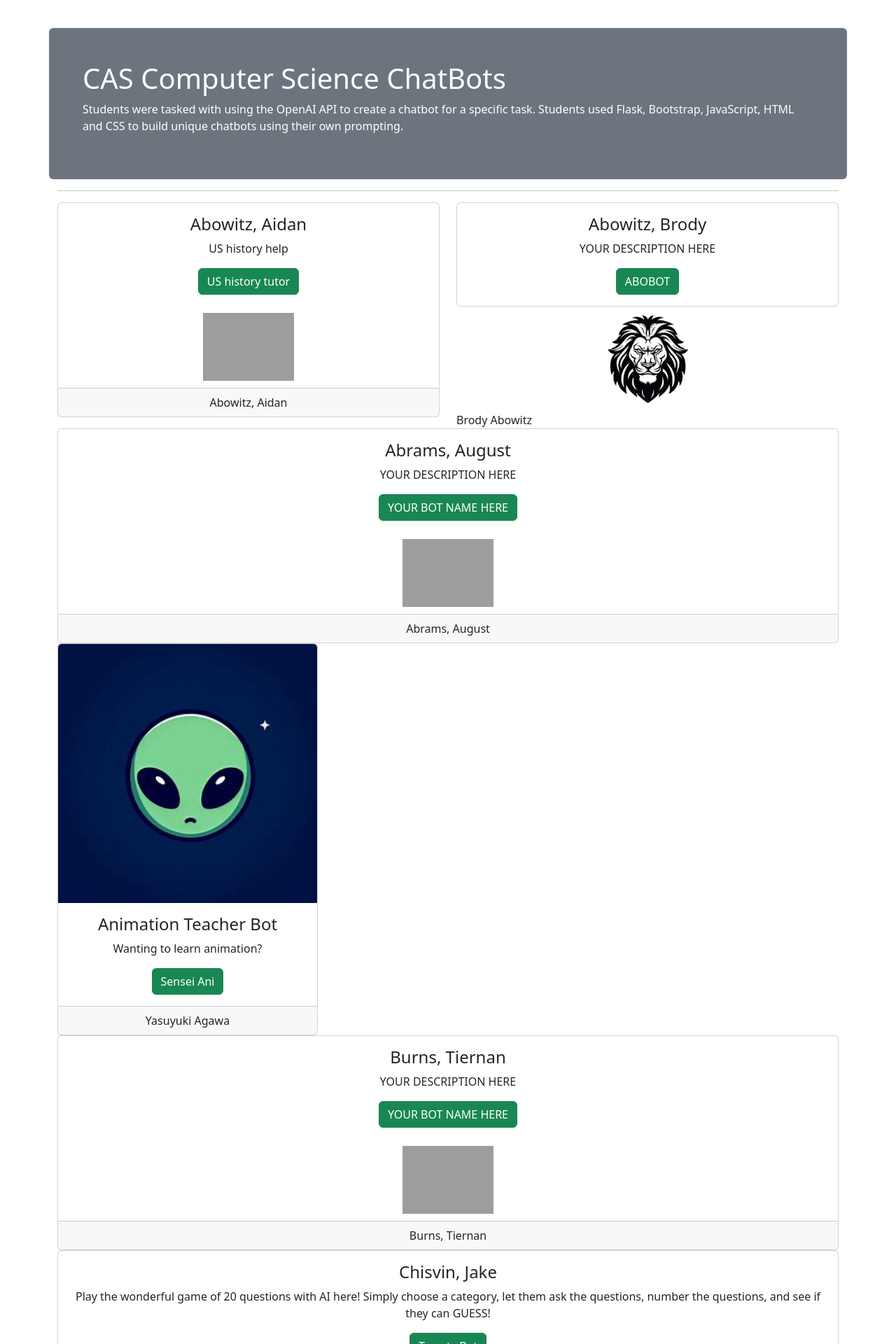
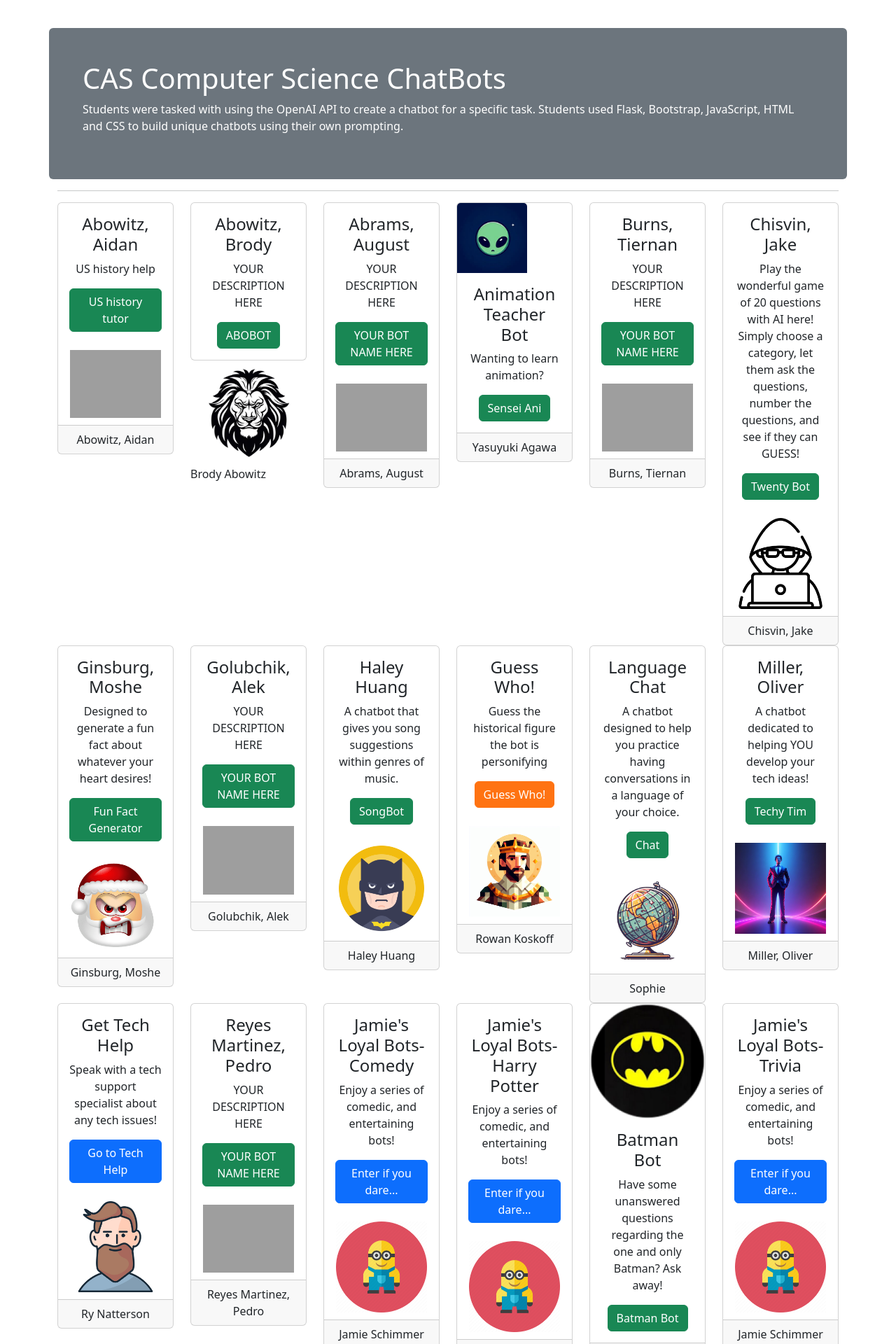
Before and after one commit to Crossroads-Computer-Science/CAS-CompSci-Chatbots---C, a Flask app: page / in a window 1280 px wide. Shown: the top 1920 px of the page at 70% size. Run offline with Flask 3, Linux system fonts and the light colour scheme; grey boxes are pictures that could not be loaded.

Commit message:
straightening divs

```diff
--- a/templates/index.html
+++ b/templates/index.html
@@ -55,7 +55,6 @@
                 <img class="card-img-bottom" src="/static/lion.png" alt="Card image">
                 <div class="card-footer">Brody Abowitz</div>
             </div>
-        </div>
         <div class="col">
             <div class="card">
                 <div class="card-body">
@@ -67,9 +66,9 @@
                 <div class="card-footer">Abrams, August</div>
             </div>
         </div>
-       <div class="col-md-4">
+       <div class="col">
             <div class="card">
-                <img class="card-img-top" src="/static/comp%20sci%20avatar.jpeg" alt="Card image">
+                <img class="card-img-top" src="/static/comp%20sci%20avatar.jpeg" style="width: 100px;" alt="Card image">
                 <div class="card-body">
                     <h4 class="card-title">Animation Teacher Bot</h4>
                     <p class="card-text">Wanting to learn animation?</p>
```
